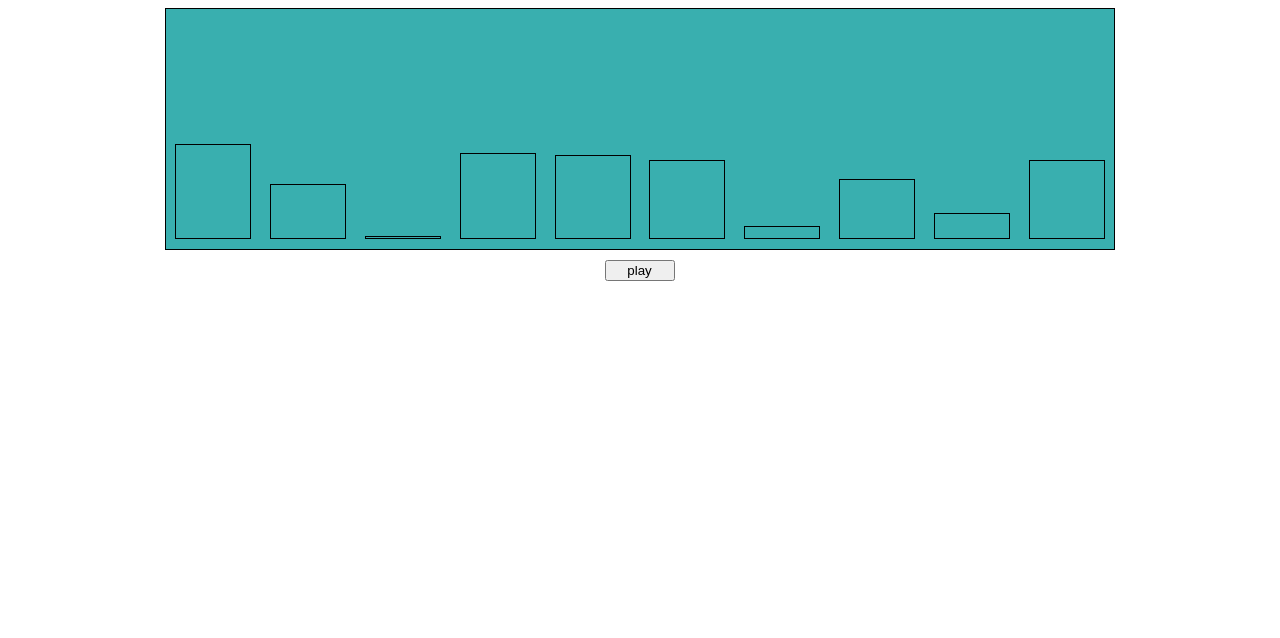
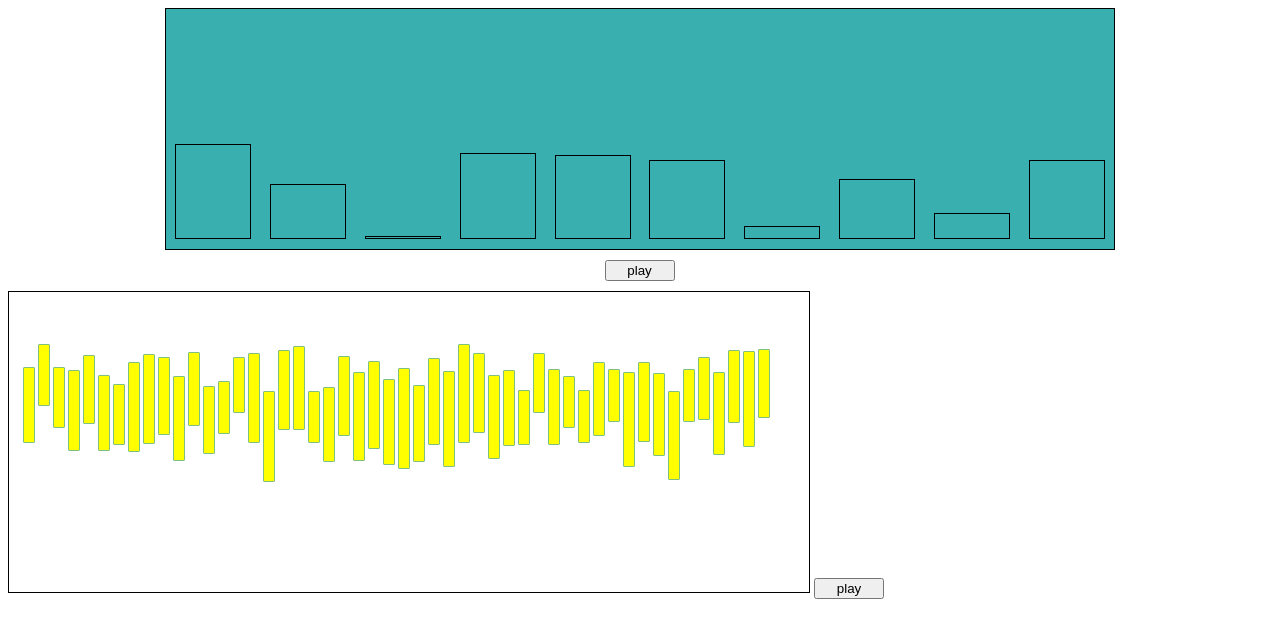
Before and after one commit to BhanuSaiTejaMarisa/SalesKen-Assignment, a plain HTML site: page main_page.html in a window 1280 px wide. Drawn offline with Linux system fonts and the light colour scheme.

Commit message:
canvas play/pause

```diff
--- a/logic.js
+++ b/logic.js
@@ -63,3 +63,103 @@ playDiv.children[0].appendChild(start)
 start.addEventListener("click",()=>{
     Start()
 })
+
+var canvas=document.querySelector("canvas");
+canvas.width=800;
+canvas.height=300;
+var context=canvas.getContext('2d')
+console.log(context);
+var x=10,y=100;
+var width=10,height=50
+var rect=[];
+var offset=5;
+function Rectangle(x,y,width,height){
+    this.x=x;
+    this.y=y;
+    this.width=width;
+    this.height=height;
+    this.create=()=>{
+        context.strokeStyle="green";
+        context.strokeRect(this.x,this.y,this.width,this.height);
+
+        context.fillStyle=`yellow`
+        context.fillRect(this.x,this.y,this.width,this.height);
+
+    }
+    this.style=()=>{
+        context.fillStyle="red"
+        context.fillRect(this.x,this.y,this.width,this.height);
+    }
+    this.reset=()=>{
+        context.fillStyle="yellow"
+        context.fillRect(this.x,this.y,this.width,this.height);
+    }
+}
+
+for(let i=1;i<=50;i++){
+    //rect[i-1]=
+    //context.fillStyle=`rgb(${Math.floor(255*Math.random())},${Math.floor(255*Math.random())},${Math.floor(255*Math.random())})`
+    rect[i-1]=new Rectangle(x+offset,y-Math.floor(50*Math.random()),width,height+Math.floor(50*Math.random()))
+    rect[i-1].create()
+    offset+=15
+}
+var move=0;
+var canvasTimer
+function animate(){
+    //requestAnimationFrame(animate);
+    //console.log("f");
+    if(canvasButton.textContent=="play"){
+        canvasButton.textContent="pause"
+        canvasTimer= setInterval(()=>{
+        rect[move].style()
+        move++;
+        if(move==50){
+            move=0;
+            canvasButton.textContent="play";
+            clearInterval(canvasTimer);
+            reset()
+        }
+        console.log(move);
+    },500)
+
+    }
+    else{
+        canvasButton.textContent="play";
+        clearInterval(canvasTimer)
+    }
+   //context.fillRect(x+offset,y-Math.floor(50*Math.random()),width,height+Math.floor(50*Math.random()))
+
+}
+
+//animate()
+//console.log(rect);
+var canvasButton=document.createElement("button");
+canvasButton.textContent="play"
+document.querySelector("body").appendChild(canvasButton)
+canvasButton.addEventListener("click",()=>{
+    animate()
+})
+
+function reset(){
+    for(let i=0;i<50;i++){
+        rect[i].reset()
+    }
+}
+canvas.addEventListener("click",(e)=>{
+    console.log("click",e.target,e.clientX,e.clientY);
+})
+//doesn't work
+// rect[0].addEventListener("click",()=>{
+//     console.log(0);
+// })
+
+
+// console.log(context);
+// console.log(canvas);
+
+//dummy=context.fillRect(0,0,100,200);
+
+// context.beginPath()
+// context.stroke()
+
+// context.fill()
--- a/main_page.html
+++ b/main_page.html
@@ -2,6 +2,7 @@
 <html>
     <head>
         <link rel="stylesheet" href="./styles.css"/>
+        <title>Canvas</title>
     </head>
     <body>
         <div id="container">
@@ -10,7 +11,7 @@
         <div id="play">
             <div></div>
         </div>
-
+        <canvas></canvas>
 
 
         <script src="./logic.js"></script>
--- a/styles.css
+++ b/styles.css
@@ -32,3 +32,7 @@
 button{
     width:70px;
 }
+canvas{
+    border: 1px solid black;
+
+}
```
